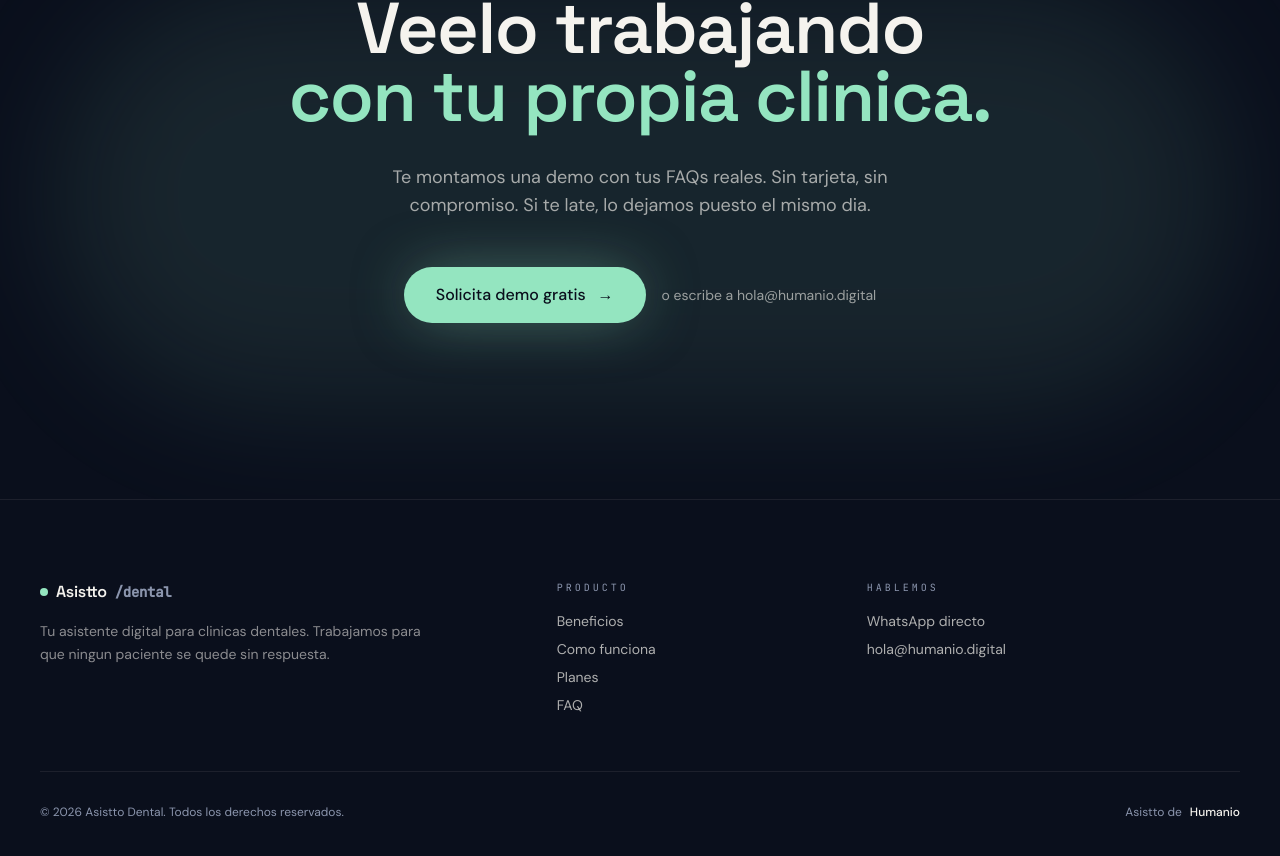
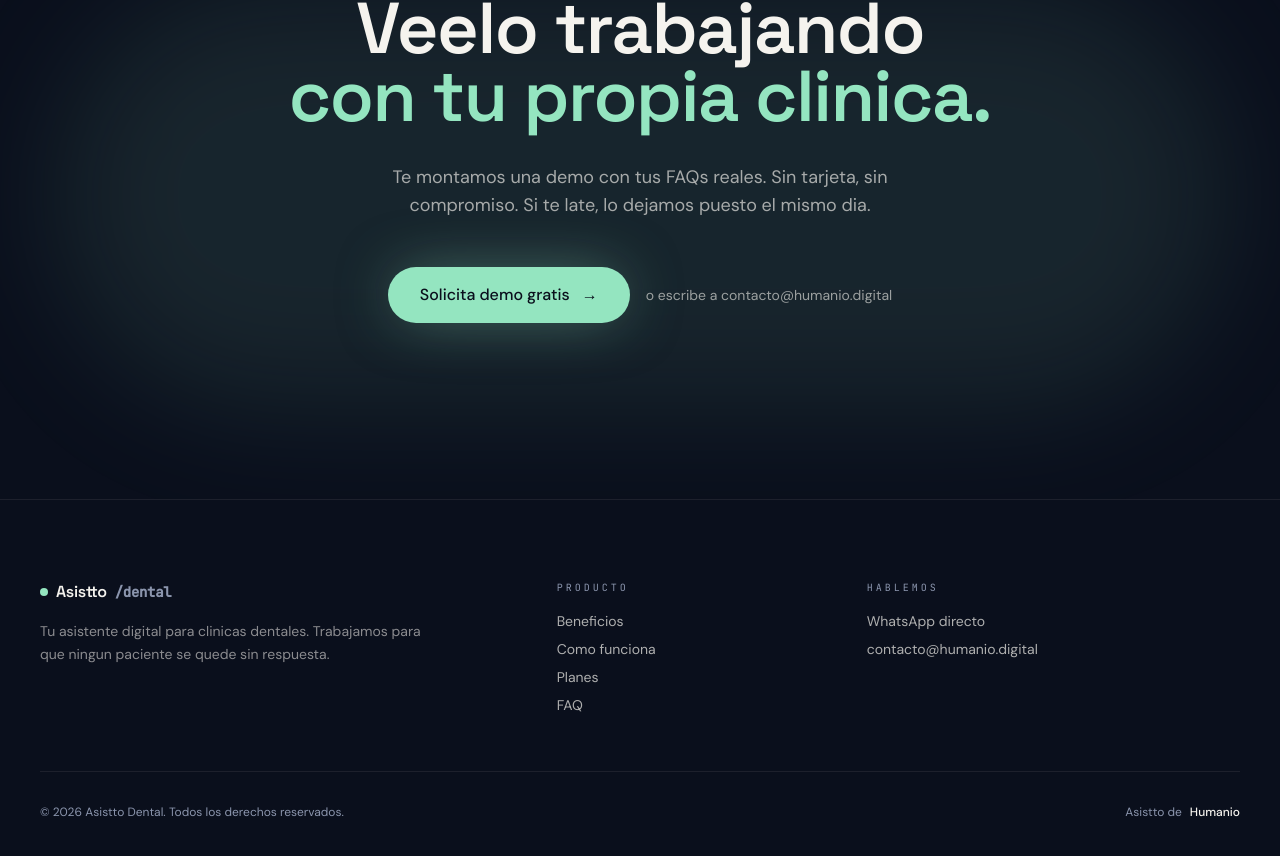
Before and after one commit to mangoex/asisttodental, a Next.js app: page / in a window 1280 px wide. Shown: the part 8242-9098 px from the top of the page. Built offline with nearby package versions, Linux system fonts and the light colour scheme.

Commit message:
Replace hero video with on-brand dental footage; fix contact email
- public/hero.mp4: swap to dental-themed clip (1920x1080, 24fps)
- Update mailto and visible email from hola@ to contacto@humanio.digital
  in CTA section and footer

```diff
--- a/src/components/CTA.tsx
+++ b/src/components/CTA.tsx
@@ -48,10 +48,10 @@ export default function CTA() {
             <span aria-hidden className="transition-transform group-hover:translate-x-1">→</span>
           </a>
           <a
-            href="mailto:hola@humanio.digital?subject=Demo%20Asistto%20Dental"
+            href="mailto:contacto@humanio.digital?subject=Demo%20Asistto%20Dental"
             className="text-sm text-cream/60 hover:text-cream transition-colors underline-offset-4 hover:underline"
           >
-            o escribe a hola@humanio.digital
+            o escribe a contacto@humanio.digital
           </a>
         </div>
       </div>
--- a/src/components/Footer.tsx
+++ b/src/components/Footer.tsx
@@ -44,10 +44,10 @@ export default function Footer() {
               </li>
               <li>
                 <a
-                  href="mailto:hola@humanio.digital"
+                  href="mailto:contacto@humanio.digital"
                   className="hover:text-cream transition-colors"
                 >
-                  hola@humanio.digital
+                  contacto@humanio.digital
                 </a>
               </li>
             </ul>
```
Also changed, not shown: 1 other file (tests, documents, lock files or other folders).
